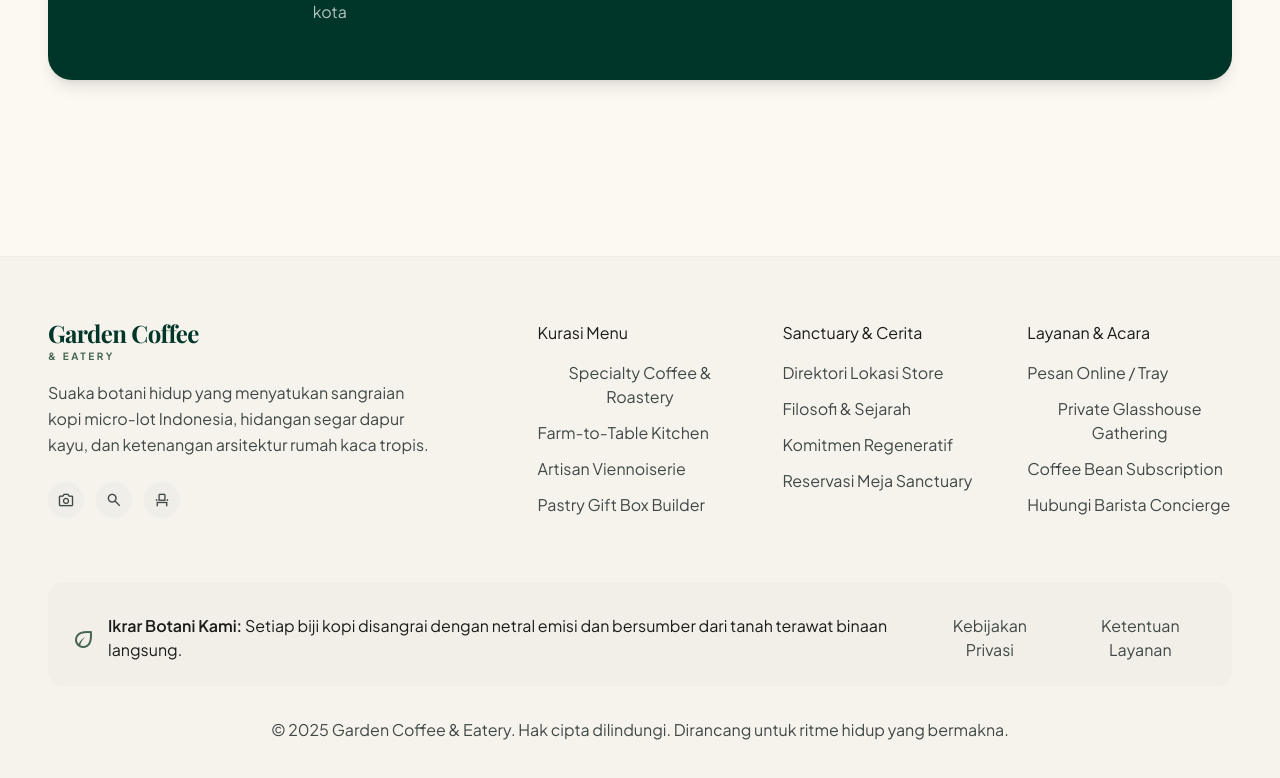
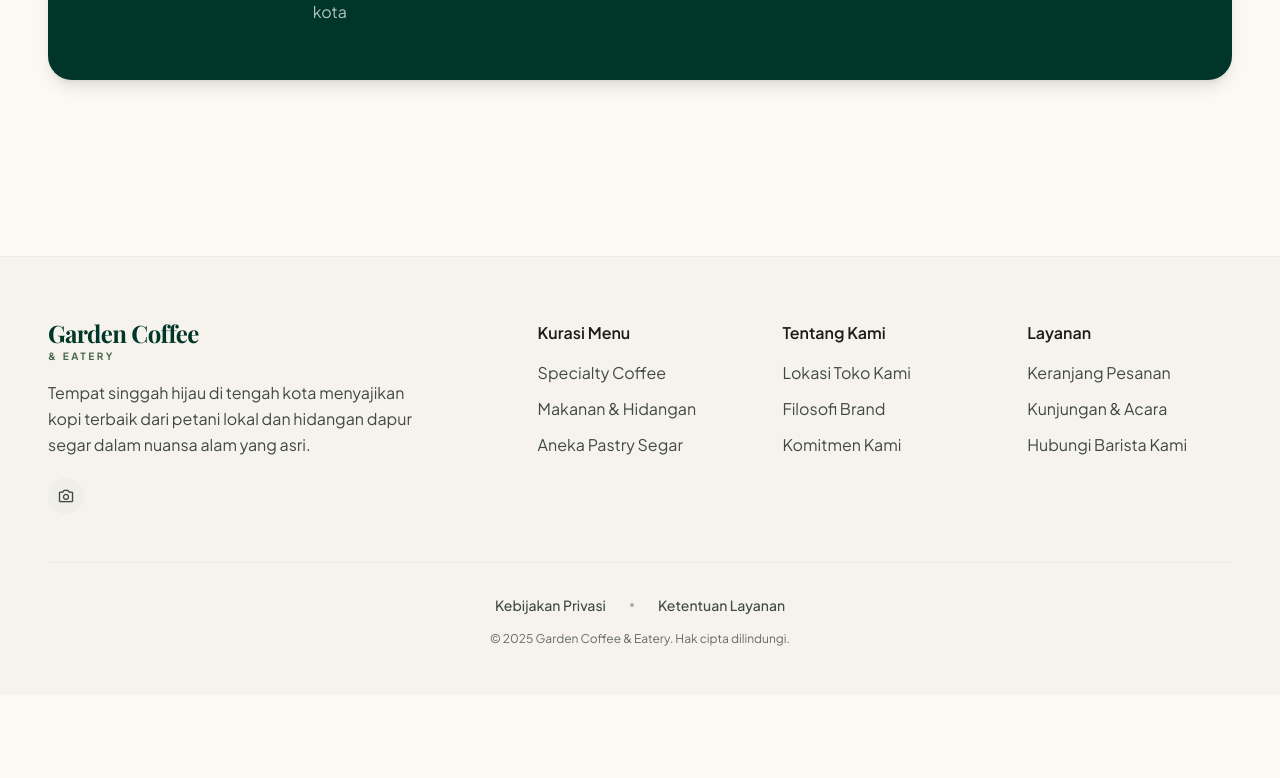
Before and after one commit to bbinttanng/garden-coffe, a React (Vite) app: page / in a window 1280 px wide. Shown: the part 2907-3685 px from the top of the page. After the commit the page ends 3602 px from the top, so only its background shows below. Built offline with nearby package versions, Linux system fonts and the light colour scheme; a web font is replaced by a local one.

Commit message:
feat(footer): clean up menu links, remove search and table reservation, remove ikrar, and center privacy/terms links

```diff
--- a/src/components/layout/Footer.jsx
+++ b/src/components/layout/Footer.jsx
@@ -2,12 +2,13 @@ import React from 'react';
 import { useModals } from '../../context/ModalContext';
 
 export const Footer = ({ setActivePage }) => {
-  const { openSearch, openReservationModal, openCart, showToast } = useModals();
+  const { openCart, showToast } = useModals();
 
   return (
     <footer className="w-full bg-surface-container-low mt-20 border-t border-surface-container-high/60">
       <div className="max-w-7xl mx-auto px-6 lg:px-12 pt-16 pb-12">
-        <div className="grid grid-cols-1 md:grid-cols-2 lg:grid-cols-5 gap-10 mb-16">
+        <div className="grid grid-cols-1 md:grid-cols-2 lg:grid-cols-5 gap-10 mb-12">
+          {/* Brand Col */}
           <div className="lg:col-span-2 space-y-4">
             <div className="flex flex-col">
               <span className="font-serif font-bold text-2xl text-primary tracking-tight leading-none">
@@ -18,98 +19,75 @@ export const Footer = ({ setActivePage }) => {
               </span>
             </div>
             <p className="font-body-md text-body-md text-on-surface-variant leading-relaxed max-w-sm">
-              Suaka botani hidup yang menyatukan sangraian kopi micro-lot Indonesia, hidangan segar dapur kayu, dan ketenangan arsitektur rumah kaca tropis.
+              Tempat singgah hijau di tengah kota menyajikan kopi terbaik dari petani lokal dan hidangan dapur segar dalam nuansa alam yang asri.
             </p>
-            <div className="flex items-center gap-3 pt-2">
+            <div className="flex items-center gap-3 pt-1">
               <button
-                onClick={() => showToast('Instagram', 'Ikuti @gardencoffee.eatery untuk cerita botani terbaru.')}
+                onClick={() => showToast('Instagram', 'Ikuti @gardencoffee.eatery untuk info dan promo terbaru.')}
                 className="w-9 h-9 rounded-full bg-surface-container flex items-center justify-center text-on-surface-variant hover:bg-primary hover:text-on-primary transition-colors cursor-pointer"
+                title="Instagram"
               >
                 <span className="material-symbols-outlined text-lg">photo_camera</span>
-              </button>
-              <button
-                onClick={openSearch}
-                className="w-9 h-9 rounded-full bg-surface-container flex items-center justify-center text-on-surface-variant hover:bg-primary hover:text-on-primary transition-colors cursor-pointer"
-              >
-                <span className="material-symbols-outlined text-lg">search</span>
-              </button>
-              <button
-                onClick={() => openReservationModal()}
-                className="w-9 h-9 rounded-full bg-surface-container flex items-center justify-center text-on-surface-variant hover:bg-primary hover:text-on-primary transition-colors cursor-pointer"
-              >
-                <span className="material-symbols-outlined text-lg">event_seat</span>
               </button>
             </div>
           </div>
 
+          {/* Menu Col */}
           <div>
-            <h4 className="font-title-md text-title-md text-on-surface mb-4">Kurasi Menu</h4>
+            <h4 className="font-title-md text-title-md text-on-surface font-semibold mb-4">Kurasi Menu</h4>
             <ul className="space-y-3 font-body-sm text-body-sm text-on-surface-variant">
               <li>
-                <button onClick={() => setActivePage('coffee')} className="hover:text-primary transition-colors cursor-pointer">
-                  Specialty Coffee &amp; Roastery
+                <button onClick={() => setActivePage('coffee')} className="hover:text-primary transition-colors cursor-pointer text-left">
+                  Specialty Coffee
                 </button>
               </li>
               <li>
-                <button onClick={() => setActivePage('food')} className="hover:text-primary transition-colors cursor-pointer">
-                  Farm-to-Table Kitchen
+                <button onClick={() => setActivePage('food')} className="hover:text-primary transition-colors cursor-pointer text-left">
+                  Makanan &amp; Hidangan
                 </button>
               </li>
               <li>
-                <button onClick={() => setActivePage('pastry')} className="hover:text-primary transition-colors cursor-pointer">
-                  Artisan Viennoiserie
-                </button>
-              </li>
-              <li>
-                <button onClick={() => setActivePage('pastry')} className="hover:text-primary transition-colors cursor-pointer">
-                  Pastry Gift Box Builder
+                <button onClick={() => setActivePage('pastry')} className="hover:text-primary transition-colors cursor-pointer text-left">
+                  Aneka Pastry Segar
                 </button>
               </li>
             </ul>
           </div>
 
+          {/* Tentang Kami Col */}
           <div>
-            <h4 className="font-title-md text-title-md text-on-surface mb-4">Sanctuary &amp; Cerita</h4>
+            <h4 className="font-title-md text-title-md text-on-surface font-semibold mb-4">Tentang Kami</h4>
             <ul className="space-y-3 font-body-sm text-body-sm text-on-surface-variant">
               <li>
-                <button onClick={() => setActivePage('lokasi')} className="hover:text-primary transition-colors cursor-pointer">
-                  Direktori Lokasi Store
+                <button onClick={() => setActivePage('lokasi')} className="hover:text-primary transition-colors cursor-pointer text-left">
+                  Lokasi Toko Kami
                 </button>
               </li>
               <li>
-                <button onClick={() => setActivePage('home')} className="hover:text-primary transition-colors cursor-pointer">
-                  Filosofi &amp; Sejarah
+                <button onClick={() => setActivePage('home')} className="hover:text-primary transition-colors cursor-pointer text-left">
+                  Filosofi Brand
                 </button>
               </li>
               <li>
-                <button onClick={() => setActivePage('home')} className="hover:text-primary transition-colors cursor-pointer">
-                  Komitmen Regeneratif
-                </button>
-              </li>
-              <li>
-                <button onClick={() => openReservationModal()} className="hover:text-primary transition-colors cursor-pointer">
-                  Reservasi Meja Sanctuary
+                <button onClick={() => setActivePage('home')} className="hover:text-primary transition-colors cursor-pointer text-left">
+                  Komitmen Kami
                 </button>
               </li>
             </ul>
           </div>
 
+          {/* Layanan Col */}
           <div>
-            <h4 className="font-title-md text-title-md text-on-surface mb-4">Layanan &amp; Acara</h4>
+            <h4 className="font-title-md text-title-md text-on-surface font-semibold mb-4">Layanan</h4>
             <ul className="space-y-3 font-body-sm text-body-sm text-on-surface-variant">
               <li>
-                <button onClick={openCart} className="hover:text-primary transition-colors cursor-pointer">
-                  Pesan Online / Tray
+                <button onClick={openCart} className="hover:text-primary transition-colors cursor-pointer text-left">
+                  Keranjang Pesanan
                 </button>
               </li>
               <li>
-                <button onClick={() => setActivePage('lokasi')} className="hover:text-primary transition-colors cursor-pointer">
-                  Private Glasshouse Gathering
-                </button>
-              </li>
-              <li>
-                <button onClick={() => setActivePage('coffee')} className="hover:text-primary transition-colors cursor-pointer">
-                  Coffee Bean Subscription
+                <button onClick={() => setActivePage('lokasi')} className="hover:text-primary transition-colors cursor-pointer text-left">
+                  Kunjungan &amp; Acara
                 </button>
               </li>
               <li>
@@ -117,34 +95,35 @@ export const Footer = ({ setActivePage }) => {
                   href="https://wa.me/6281234567890"
                   target="_blank"
                   rel="noopener noreferrer"
-                  className="hover:text-primary transition-colors"
+                  className="hover:text-primary transition-colors text-left inline-block"
                 >
-                  Hubungi Barista Concierge
+                  Hubungi Barista Kami
                 </a>
               </li>
             </ul>
           </div>
         </div>
 
-        <div className="pt-8 mt-8 bg-surface-container-high/40 rounded-2xl p-6 flex flex-col md:flex-row items-center justify-between gap-4">
-          <div className="flex items-center gap-3">
-            <span className="material-symbols-outlined text-secondary text-2xl">eco</span>
-            <p className="font-body-sm text-body-sm text-on-surface">
-              <span className="font-semibold">Ikrar Botani Kami:</span> Setiap biji kopi disangrai dengan netral emisi dan bersumber dari tanah terawat binaan langsung.
-            </p>
-          </div>
-          <div className="flex items-center gap-6 font-label-md text-label-md text-on-surface-variant">
-            <button onClick={() => showToast('Privasi', 'Data tamu aman dan hanya digunakan untuk layanan santap Anda.')} className="hover:text-primary transition-colors cursor-pointer">
+        {/* Bottom Center Links & Copyright */}
+        <div className="pt-8 border-t border-surface-container-high/60 flex flex-col items-center justify-center gap-3 text-center">
+          <div className="flex items-center justify-center gap-6 font-label-md text-label-md text-on-surface-variant">
+            <button
+              onClick={() => showToast('Privasi', 'Data tamu aman dan hanya digunakan untuk layanan kenyamanan santap Anda.')}
+              className="hover:text-primary transition-colors cursor-pointer text-sm font-medium"
+            >
               Kebijakan Privasi
             </button>
-            <button onClick={() => showToast('Layanan', 'Layanan berlaku di 14 sanctuary Garden Coffee.')} className="hover:text-primary transition-colors cursor-pointer">
+            <span className="w-1 h-1 rounded-full bg-on-surface-variant/40" />
+            <button
+              onClick={() => showToast('Layanan', 'Layanan berlaku di seluruh gerai Garden Coffee & Eatery.')}
+              className="hover:text-primary transition-colors cursor-pointer text-sm font-medium"
+            >
               Ketentuan Layanan
             </button>
           </div>
-        </div>
-
-        <div className="pt-8 text-center text-on-surface-variant font-body-sm text-body-sm">
-          &copy; 2025 Garden Coffee &amp; Eatery. Hak cipta dilindungi. Dirancang untuk ritme hidup yang bermakna.
+          <p className="text-on-surface-variant/80 font-body-sm text-xs mt-1">
+            &copy; 2025 Garden Coffee &amp; Eatery. Hak cipta dilindungi.
+          </p>
         </div>
       </div>
     </footer>
```
